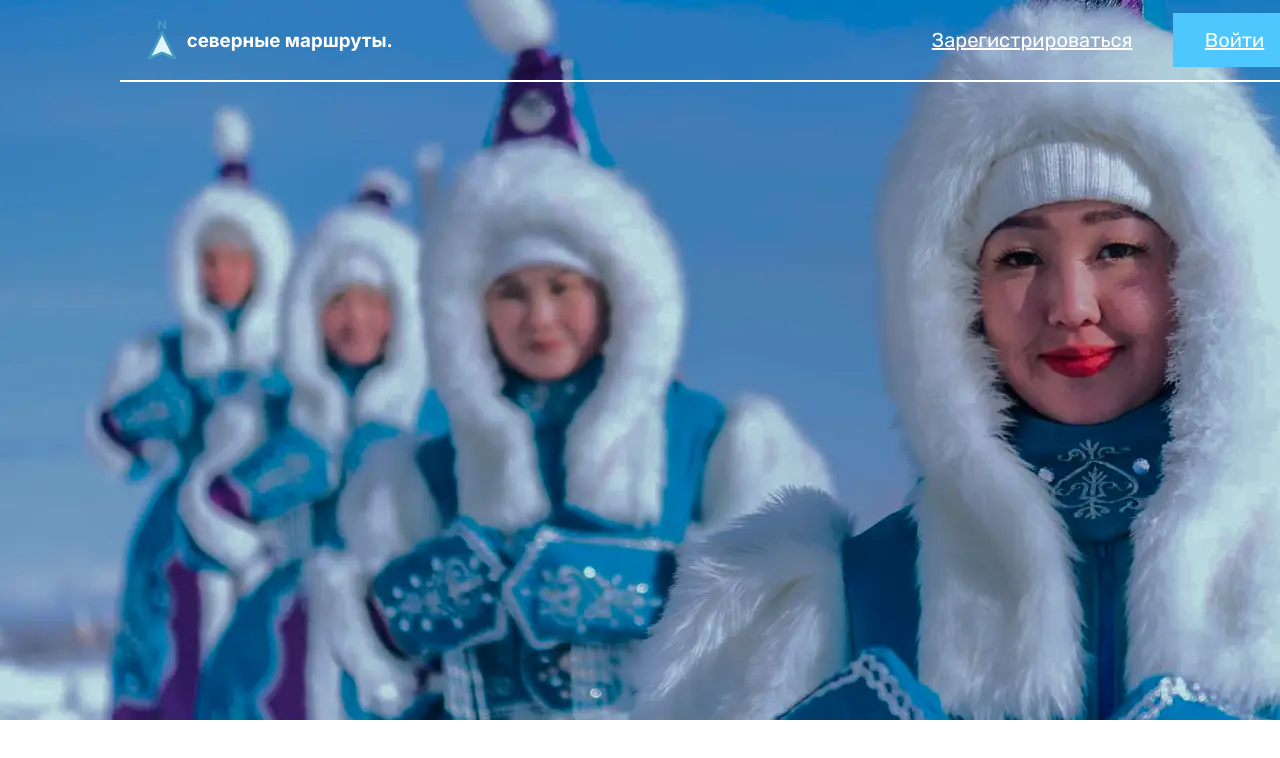
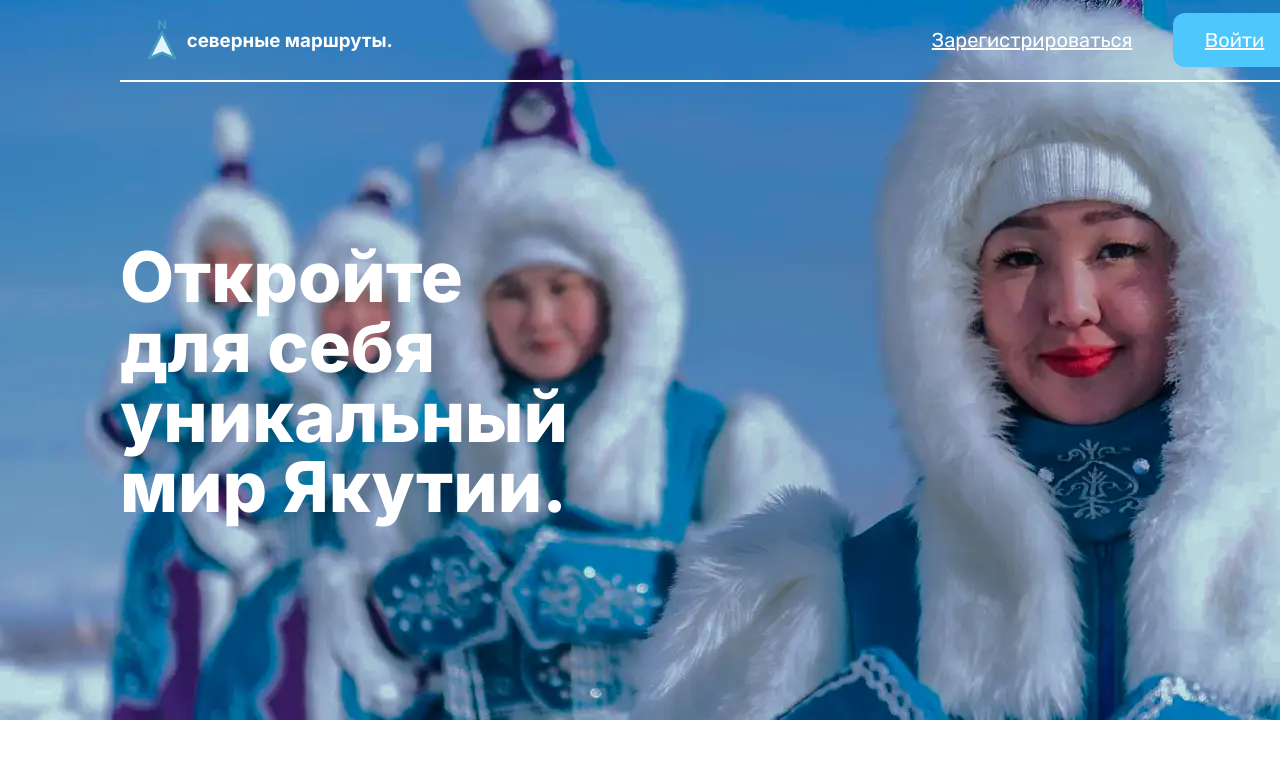
Before and after one commit to koolych/site-b, a plain HTML site: page index.html in a window 1280 px wide. Shown: the top 758 px of the page. Drawn offline with Linux system fonts and the light colour scheme.

Commit message:
almost done

```diff
--- a/index.html
+++ b/index.html
@@ -31,6 +31,12 @@
             </div>
             <div class="section-break"><br></div>
         </div>
+        <div class="container">
+            <h1 style="margin-top: 160px; width:460px">Откройте для себя уникальный мир Якутии.</h1>
+        </div>
+    </div>
+    <div class="section">
+
     </div>
 </body>
 
--- a/main.css
+++ b/main.css
@@ -7,6 +7,11 @@ body {
     font-family: var(--font);
 }
 
+h1 {
+    font-size: 70px;
+    line-height: 70px;
+    font-weight: 800;
+}
 .hero-section {
     background-image: url(media/Background.webp);
     background-size: cover;
@@ -16,6 +21,9 @@ body {
     margin: 0 auto;
     color: #ffffff;
 
+}
+.section {
+    width: 1440px;
 }
 
 .navbar {
@@ -45,7 +53,6 @@ body {
 .section-break {
     background-color: #ffffff;
     height: 2px;
-    display: flex;
 }
 
 
@@ -59,6 +66,7 @@ body {
     display: inline-block;
     font-size: 20px;
     margin: 4px 2px;
+    border-radius: 12px;
     cursor: pointer;
 }
 
```
